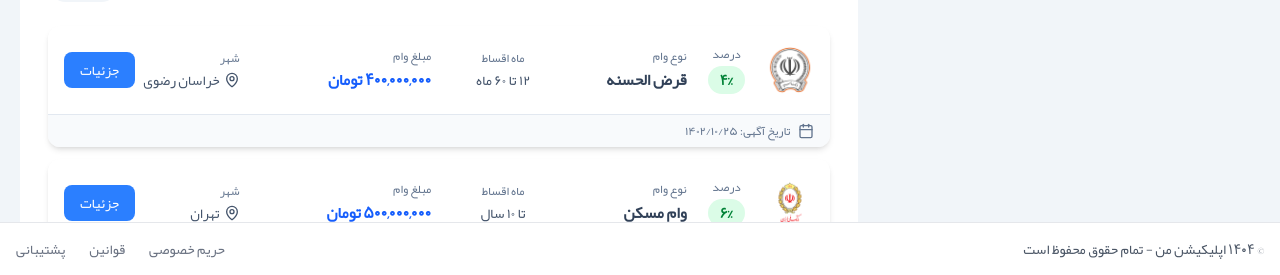
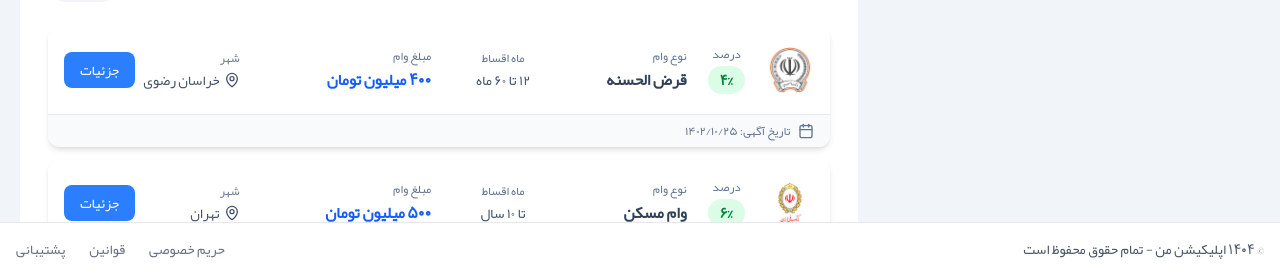
Before and after one commit to Yuozarseiph/pwa-bank, a Next.js app: page / in a window 1280 px wide. Shown: the part 525-800 px from the top of the page. Built offline with nearby package versions, Linux system fonts and the light colour scheme.

Commit message:
Add price formatting function to display loan amounts with labels

```diff
--- a/src/components/AdsSection.jsx
+++ b/src/components/AdsSection.jsx
@@ -102,6 +102,27 @@ export default function AdsSection() {
 
     return date.toLocaleDateString("fa-IR");
   };
+  const formatPriceWithLabel = (price) => {
+    if (!price || price === 0) return "رایگان";
+
+    const numPrice =
+      typeof price === "string" ? parsePriceToNumber(price) : price;
+
+    if (numPrice >= 1000000000) {
+      const billions = (numPrice / 1000000000).toFixed(1);
+      const formattedBillions = billions.endsWith(".0")
+        ? billions.slice(0, -2)
+        : billions;
+      return `${formattedBillions.replace(".", "/")} میلیارد تومان`;
+    }
+
+    if (numPrice >= 1000000) {
+      const millions = (numPrice / 1000000).toFixed(0);
+      return `${millions} میلیون تومان`;
+    }
+
+    return `${numPrice.toLocaleString()} تومان`;
+  };
 
   const fetchAds = async () => {
     try {
@@ -204,7 +225,7 @@ export default function AdsSection() {
               <div className="col-span-4 md:col-span-3">
                 <p className="text-xs text-slate-500 mb-1">مبلغ وام</p>
                 <p className="text-blue-600 font-bold text-sm md:text-base">
-                  {ad.price.toLocaleString()} تومان
+                  {formatPriceWithLabel(ad.price)}
                 </p>
               </div>
 
--- a/src/components/BankLoansSection.jsx
+++ b/src/components/BankLoansSection.jsx
@@ -70,8 +70,28 @@ const BankLoansSection = ({ bankSlug }) => {
     const num = parseInt(cleaned);
     return isNaN(num) ? 0 : num;
   };
+  const formatPriceWithLabel = (price) => {
+    if (!price || price === 0) return "رایگان";
 
-  // Helper function to extract percent and repayment period from details
+    const numPrice =
+      typeof price === "string" ? parsePriceToNumber(price) : price;
+
+    if (numPrice >= 1000000000) {
+      const billions = (numPrice / 1000000000).toFixed(1);
+      const formattedBillions = billions.endsWith(".0")
+        ? billions.slice(0, -2)
+        : billions;
+      return `${formattedBillions.replace(".", "/")} میلیارد تومان`;
+    }
+
+    if (numPrice >= 1000000) {
+      const millions = (numPrice / 1000000).toFixed(0);
+      return `${millions} میلیون تومان`;
+    }
+
+    return `${numPrice.toLocaleString()} تومان`;
+  };
+
   const extractDetailsFromAd = async (adId) => {
     try {
       const response = await fetch(`/api/ads/${adId}`);
@@ -426,8 +446,8 @@ const BankLoansSection = ({ bankSlug }) => {
                       {/* Price */}
                       <div className="col-span-4 md:col-span-3">
                         <p className="text-xs text-slate-500 mb-1">مبلغ وام</p>
-                        <p className="text-blue-600 font-bold text-sm md:text-base">
-                          {loan.price.toLocaleString()} تومان
+                        <p className="font-bold text-blue-600 text-sm truncate">
+                          {formatPriceWithLabel(loan.price)}
                         </p>
                       </div>
 
```
